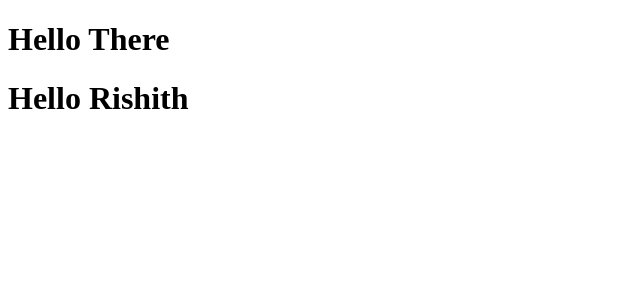
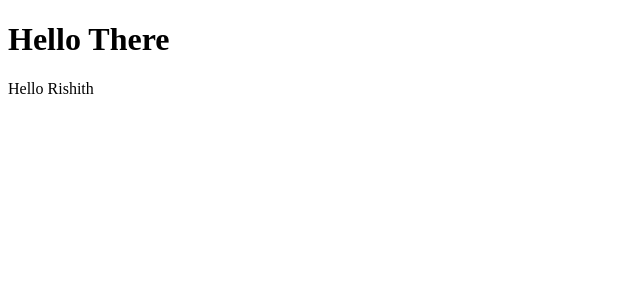
Before and after one commit to ShuttingDownExe/FullStackOpen_Learn, a React (Vite) app: page / in a window 1280 px wide. Shown: the top 300 px of the page, without its empty margins (0-640 px from the left). Built offline with nearby package versions, Linux system fonts and the light colour scheme.

Commit message:
Service is also public. Added a ReadMe

```diff
--- a/src/App.jsx
+++ b/src/App.jsx
@@ -3,7 +3,7 @@ const Hello = (props) => {
         return new Date()   .getFullYear() - props.age
     }
     return (
-        <h1>Hello {props.name}</h1>
+        <p>Hello {props.name}</p>
 
     )
 }
```
Also changed, not shown: 1 other file (tests, documents, lock files or other folders).
